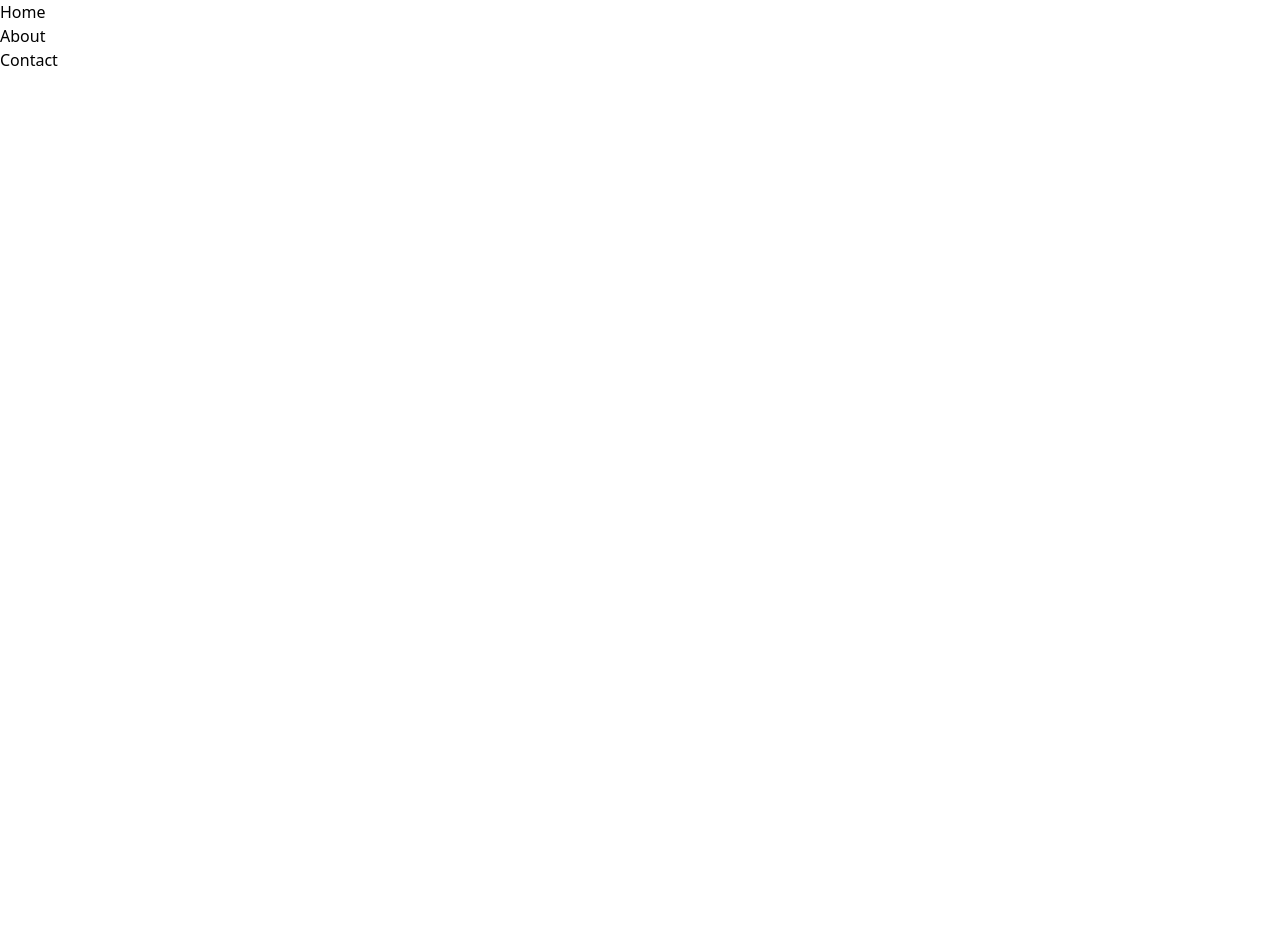
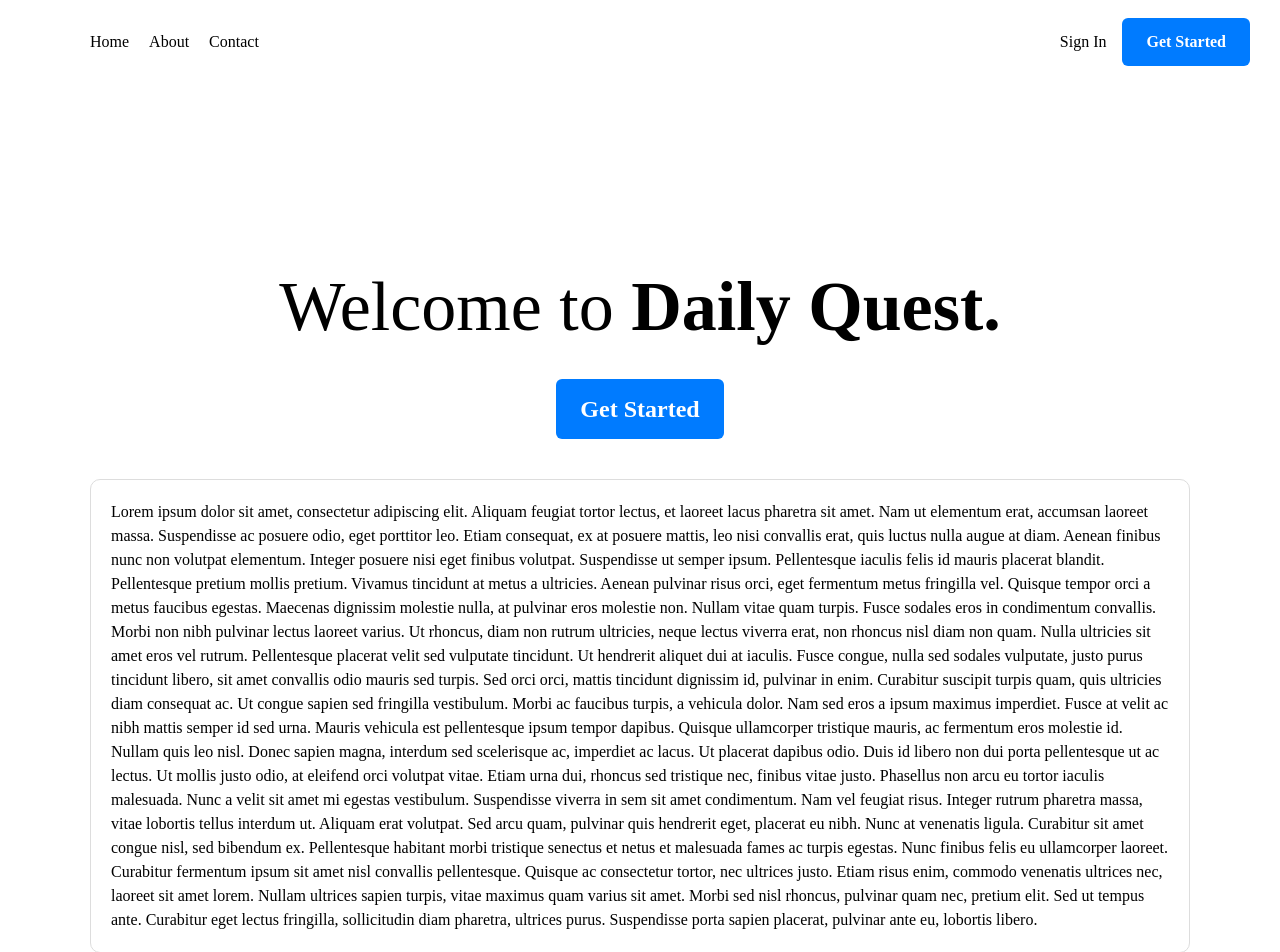
Before and after one commit to stanleypangg/DailyQuest, a React (Vite) app in the folder frontend/: page / in a window 1280 px wide. Before the commit the page ends 800 px from the top, so only its background shows below. Built offline with nearby package versions, Linux system fonts and the light colour scheme.

Commit message:
landing page basics

```diff
--- a/frontend/src/components/home/index.tsx
+++ b/frontend/src/components/home/index.tsx
@@ -1,19 +1,174 @@
-import React from 'react'
+import React from "react";
 
 const index = () => {
   return (
-    <div className='header'>
-      <div className='container'>
-        <nav>
-          <ul>
-            <li><a href='/'>Home</a></li>
-            <li><a href='/about'>About</a></li>
-            <li><a href='/contact'>Contact</a></li>
+    <div className="header" style={{ fontFamily: "JetBrains Mono" }}>
+      <div
+        className="container"
+        style={{ maxWidth: "1920px", height: "100vh", margin: 0, padding: 0 }}
+      >
+        <nav
+          style={{
+            display: "flex",
+            justifyContent: "space-between",
+            alignItems: "center",
+            padding: "0 30px",
+          }}
+        >
+          {/* Left-side navigation links */}
+          <ul
+            style={{
+              display: "flex",
+              gap: "20px",
+              listStyle: "none",
+              fontSize: "16px",
+              padding: 0,
+              margin: 30,
+              marginLeft: 60,
+            }}
+          >
+            <li>
+              <a href="/">Home</a>
+            </li>
+            <li>
+              <a href="/about">About</a>
+            </li>
+            <li>
+              <a href="/contact">Contact</a>
+            </li>
           </ul>
+
+          {/* Right-side navigation links */}
+          <div>
+            <button style={{ padding: "8px 16px", fontSize: "16px" }}>
+              Sign In
+            </button>
+            <button
+              style={{
+                backgroundColor: "#007bff",
+                color: "#fff",
+                padding: "12px 24px",
+                fontSize: "16px",
+                border: "none",
+                borderRadius: "6px",
+                cursor: "pointer",
+                fontWeight: "bold",
+              }}
+            >
+              Get Started
+            </button>
+          </div>
         </nav>
+
+        <div
+          style={{
+            display: "flex",
+            flexDirection: "column",
+            justifyContent: "center",
+            gap: "20px",
+          }}
+        >
+          {/* Header text */}
+          <div
+            className="homeText"
+            style={{
+              width: "fit-content",
+              margin: "0 auto",
+              padding: "20px",
+              fontSize: "70px",
+              textAlign: "center",
+              marginTop: "150px",
+            }}
+          >
+            Welcome to <b>Daily Quest.</b>
+          </div>
+        </div>
+
+        <div
+          style={{
+            display: "flex",
+            flexDirection: "column",
+            justifyContent: "center",
+            alignItems: "center",
+            gap: "20px",
+          }}
+        >
+          <button
+            style={{
+              backgroundColor: "#007bff",
+              color: "#fff",
+              padding: "12px 24px",
+              fontSize: "24px",
+              border: "none",
+              borderRadius: "6px",
+              cursor: "pointer",
+              fontWeight: "bold",
+            }}
+          >
+            Get Started
+          </button>
+
+          <section
+            style={{
+              textAlign: "left",
+              maxWidth: "1100px",
+              margin: "auto",
+              padding: "20px",
+              border: "1px solid #ddd",
+              borderRadius: "10px",
+              marginTop: "20px",
+            }}
+          >
+            Lorem ipsum dolor sit amet, consectetur adipiscing elit. Aliquam
+            feugiat tortor lectus, et laoreet lacus pharetra sit amet. Nam ut
+            elementum erat, accumsan laoreet massa. Suspendisse ac posuere odio,
+            eget porttitor leo. Etiam consequat, ex at posuere mattis, leo nisi
+            convallis erat, quis luctus nulla augue at diam. Aenean finibus nunc
+            non volutpat elementum. Integer posuere nisi eget finibus volutpat.
+            Suspendisse ut semper ipsum. Pellentesque iaculis felis id mauris
+            placerat blandit. Pellentesque pretium mollis pretium. Vivamus
+            tincidunt at metus a ultricies. Aenean pulvinar risus orci, eget
+            fermentum metus fringilla vel. Quisque tempor orci a metus faucibus
+            egestas. Maecenas dignissim molestie nulla, at pulvinar eros
+            molestie non. Nullam vitae quam turpis. Fusce sodales eros in
+            condimentum convallis. Morbi non nibh pulvinar lectus laoreet
+            varius. Ut rhoncus, diam non rutrum ultricies, neque lectus viverra
+            erat, non rhoncus nisl diam non quam. Nulla ultricies sit amet eros
+            vel rutrum. Pellentesque placerat velit sed vulputate tincidunt. Ut
+            hendrerit aliquet dui at iaculis. Fusce congue, nulla sed sodales
+            vulputate, justo purus tincidunt libero, sit amet convallis odio
+            mauris sed turpis. Sed orci orci, mattis tincidunt dignissim id,
+            pulvinar in enim. Curabitur suscipit turpis quam, quis ultricies
+            diam consequat ac. Ut congue sapien sed fringilla vestibulum. Morbi
+            ac faucibus turpis, a vehicula dolor. Nam sed eros a ipsum maximus
+            imperdiet. Fusce at velit ac nibh mattis semper id sed urna. Mauris
+            vehicula est pellentesque ipsum tempor dapibus. Quisque ullamcorper
+            tristique mauris, ac fermentum eros molestie id. Nullam quis leo
+            nisl. Donec sapien magna, interdum sed scelerisque ac, imperdiet ac
+            lacus. Ut placerat dapibus odio. Duis id libero non dui porta
+            pellentesque ut ac lectus. Ut mollis justo odio, at eleifend orci
+            volutpat vitae. Etiam urna dui, rhoncus sed tristique nec, finibus
+            vitae justo. Phasellus non arcu eu tortor iaculis malesuada. Nunc a
+            velit sit amet mi egestas vestibulum. Suspendisse viverra in sem sit
+            amet condimentum. Nam vel feugiat risus. Integer rutrum pharetra
+            massa, vitae lobortis tellus interdum ut. Aliquam erat volutpat. Sed
+            arcu quam, pulvinar quis hendrerit eget, placerat eu nibh. Nunc at
+            venenatis ligula. Curabitur sit amet congue nisl, sed bibendum ex.
+            Pellentesque habitant morbi tristique senectus et netus et malesuada
+            fames ac turpis egestas. Nunc finibus felis eu ullamcorper laoreet.
+            Curabitur fermentum ipsum sit amet nisl convallis pellentesque.
+            Quisque ac consectetur tortor, nec ultrices justo. Etiam risus enim,
+            commodo venenatis ultrices nec, laoreet sit amet lorem. Nullam
+            ultrices sapien turpis, vitae maximus quam varius sit amet. Morbi
+            sed nisl rhoncus, pulvinar quam nec, pretium elit. Sed ut tempus
+            ante. Curabitur eget lectus fringilla, sollicitudin diam pharetra,
+            ultrices purus. Suspendisse porta sapien placerat, pulvinar ante eu,
+            lobortis libero.
+          </section>
+        </div>
       </div>
     </div>
-  )
-}
+  );
+};
 
-export default index
+export default index;
```
